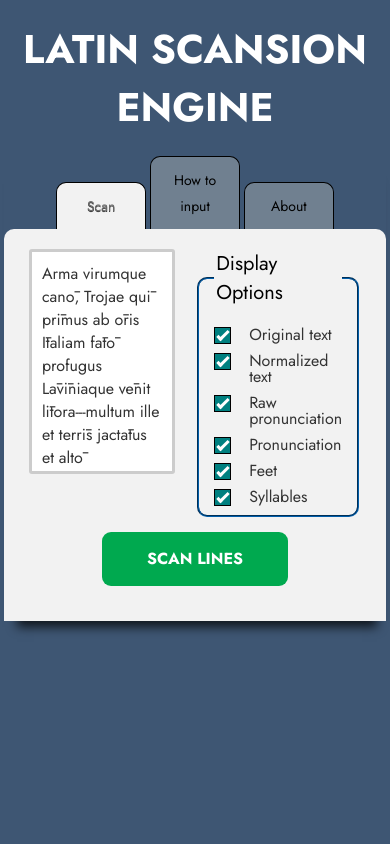
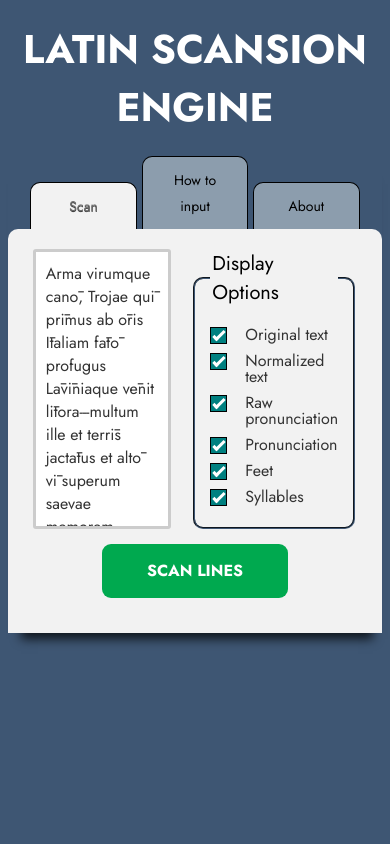
Before and after one commit to CUNY-CL/latin_scansion_webapp, a Flask app: page / in a window 390 px wide. Run offline with Flask 2, Linux system fonts and the light colour scheme; some libraries are stand-ins or nearby versions.

Commit message:
minor changes

```diff
--- a/app.py
+++ b/app.py
@@ -6,8 +6,6 @@ import unicodedata
 import flask
 import wtforms  # type: ignore
 import yaml
-
-from flask import json, render_template,request
 
 import latin_scansion
 import pynini
--- /dev/null
+++ b/static/script.min.js
@@ -0,0 +1 @@
+$(document).ready(function(){$(".tabs li").click(function(){!1===$(this).hasClass("selected")&&($(".tabs li").removeClass("selected"),$(this).addClass("selected"));var s=$(this).attr("id");$(".content").fadeOut("fast",function(){$("div .page").css("display","none"),$(".page#"+s).css("display","block"),$(".content").fadeIn("fast")})})});
--- a/static/style.css
+++ b/static/style.css
@@ -1,21 +1,24 @@
 @import url('https://fonts.googleapis.com/css2?family=Jost:wght@100;300;400;700&display=swap');
+
 body {
 	margin: 0;
 	padding: 0;
 	border: 0;
-	  background-color: #3e5673;
-    --blue-color: #005DAA;
+	--blue-color: #3e5673;
 	--black-color: #333333;
-    outline:none;
+	background-color: var(--blue-color);
+	outline: none;
 }
-*{
+
+* {
 	font-family: 'Jost', sans-serif;
 }
 
-.spacer{
+.spacer {
 	height: 15px;
 }
-h1{
+
+h1 {
 	text-align: center;
 	padding: 20px;
 	margin: 0;
@@ -23,13 +26,19 @@ h1{
 	font-size: 40px;
 	text-transform: uppercase;
 }
+
 p {
-  padding-left:15px;
 	font-size: 16px;
 	margin-top: 0px;
 }
-.page a{
+
+.page a {
 	color: teal;
+}
+
+.icon-text, .icon {
+	vertical-align: middle;
+	display: inline-block;
 }
 
 /* and form */
@@ -53,7 +62,7 @@ ul.tabs {
 
 ul.tabs li {
 	padding: 10px 15px;
-  background-color: slategray;
+	background-color: #8c9dad;
 	border: 1px solid black;
 	border-bottom: none;
 	display: inline-block;
@@ -67,7 +76,7 @@ ul.tabs li {
 	border-top-right-radius: 10px;
 }
 
-ul.tabs li a{
+ul.tabs li a {
 	text-decoration: none;
 	color: #F8F8FF;
 	font-size: 1.1em;
@@ -75,7 +84,7 @@ ul.tabs li a{
 }
 
 ul.tabs li.selected {
-  background-color:  #f2f2f2;
+	background-color: #f2f2f2;
 	border-bottom-color: transparent;
 	color: #696969;
 	text-shadow: 0 1px 0 rgba(0,0,0,.75);
@@ -89,6 +98,7 @@ ul.tabs li:hover {
 ul.tabs li.selected:hover {
 	background: #f2f2f2;
 }
+
 .page li {
 	text-align: left;
 }
@@ -97,8 +107,7 @@ ul.tabs li.selected:hover {
 	padding: 20px 25px;
 }
 
-
-.contentWrapper{
+.contentWrapper {
 	border-top-left-radius: 10px;
 	border-top-right-radius: 10px;
 	background-color: #f2f2f2;
@@ -111,18 +120,22 @@ ul.tabs li.selected:hover {
 	justify-content: center;
 	gap: 20px;
 }
-.checkbox-group{
+
+.checkbox-group {
 	flex: 0 1 20%;
-  border: 2px groove #005DAA;
+	border: 2px groove var(--blue-color);
 	border-radius: 10px;
 	padding: 20px 15px 0px 15px;
 }
-.textarea-group{
+
+.textarea-group {
 	flex: 0 1 60%;
 }
-legend{
+
+legend {
 	font-size: 20px;
 }
+
 form textarea {
 	width: 100%;
 	padding: 10px 10px 10px 10px;
@@ -134,9 +147,9 @@ form textarea {
 	resize: none;
 	font-size: 16px;
 }
-/** Checkbox
-**/
-.container {
+
+/** Checkbox **/
+.checkbox-item {
 	display: block;
 	position: relative;
 	padding-left: 35px;
@@ -147,7 +160,7 @@ form textarea {
 }
 
 /* Hide the browser's default checkbox */
-.container input {
+.checkbox-item input {
   position: absolute;
   opacity: 0;
   cursor: pointer;
@@ -166,12 +179,12 @@ form textarea {
 }
 
 /* On mouse-over, add a grey background color */
-.container:hover input ~ .checkmark {
+.checkbox-item:hover input ~ .checkmark {
   background-color: #ccc;
 }
 
 /* When the checkbox is checked, add a blue background */
-.container input:checked ~ .checkmark {
+.checkbox-item input:checked ~ .checkmark {
   background-color: teal;
 }
 
@@ -183,12 +196,12 @@ form textarea {
 }
 
 /* Show the checkmark when checked */
-.container input:checked ~ .checkmark:after {
+.checkbox-item input:checked ~ .checkmark:after {
   display: block;
 }
 
 /* Style the checkmark/indicator */
-.container .checkmark:after {
+.checkbox-item .checkmark:after {
   left: 5px;
   top: 0px;
   width: 3px;
@@ -199,7 +212,7 @@ form textarea {
   -ms-transform: rotate(45deg);
   transform: rotate(45deg);
 }
-.container{
+.checkbox-item{
   line-height: 16px;
 }
 
@@ -225,14 +238,17 @@ button:hover {
 }
 
 
-@media screen and (max-width: 540px) {
-   .tabbed-menu {
-   		width: 98%;
+@media screen and (max-width: 1050px) {
+    form textarea {
+      min-height:280px;
     }
-
+  }
+  @media screen and (max-width: 800px) {
     ul.tabs li {
              font-size: 14px;
-   		width: 15%;
+             width: 20%;
     }
-
+    .tabbed-menu {
+             width: 96%;
      }
+  }
--- a/templates/base.html
+++ b/templates/base.html
@@ -1,11 +1,11 @@
 <html>
 
 <head>
-    <meta http-equivalent="Content-Type" content="text/html; charset=utf-8"/>
-    <link rel="stylesheet" type="text/css" href={{ url_for('static', filename='style.css') }}/>
-    <script src= "https://cdnjs.cloudflare.com/ajax/libs/jquery/3.1.0/jquery.min.js"></script>
+	<meta http-equivalent="Content-Type" content="text/html; charset=utf-8" />
+	<link rel="stylesheet" type="text/css" href={{ url_for( 'static', filename='style.css' ) }}/>
 	<title>Latin scansion engine</title>
 </head>
+
 <body>
 	<h1><a href= "/" style="text-decoration: none; color: inherit;">Latin Scansion Engine</a></h1>
 	<div class="tabbed-menu">
@@ -18,20 +18,17 @@
 			<div class="content">
 				<div class="page" id="tab1" style="display:block;">{% block page1 %}{% endblock %}</div>
 				<div class="page" id="tab2" style="display:none;">
-    <p>The input to the web app is assumed to follow the style used by Clyde Pharr's well-known <a href="https://www.worldcat.org/title/virgils-aeneid-books-i-vi/oclc/863589166" ><i>Aeneid</i> reader</a>. To wit:</p>
+					<p>The input to the web app is assumed to follow the style used by Clyde Pharr's well-known <a href="https://www.worldcat.org/title/virgils-aeneid-books-i-vi/oclc/863589166"><i>Aeneid</i> reader</a>. To wit:</p>
 					<ul>
 						<li>Capital letters, periods, question marks, commas, parentheses, and square brackets are permitted but ignored.</li>
 						<li>The glides must be indicated by <i>v</i> and <i>j</i>, respectively. (Note that Pharr does not use a geminate for intervocalic <i>j</i>.)
 							<li>(Unicode) macrons must be used to indicate long monophthongs.</li>
 					</ul>
 					<p> It is our intention to eventually support other input formats (i.e., without explicit glides, without macrons) if possible.</p>
-
 				</div>
-
 				<div class="page" id="tab3" style="display:none;">
 					<p>This web app uses a series of grammars implemented as weighted <a href="https://en.wikipedia.org/wiki/Finite-state_machine">finite-state automata</a> to recover the scansion, and implied phonetic transcription, of Latin <a href="https://en.wikipedia.org/wiki/Dactylic_hexameter">dactylic hexameter</a> poetry. <a href="https://en.wikipedia.org/wiki/Virgil">Virgil</a>'s <i><a href="https://en.wikipedia.org/wiki/Aeneid">Aeneid</a></i> was used to develop this tool, though it should work for other Latin authors and poems that use this meter.</p>
-<p>The grammars themselves were created using <a href="https://thrax.opengrm.org/">Thrax</a>, a domain-specific language (and associated compiler) for developing finite-state grammars. Our own <tt><a href="https://github.com/CUNY-CL/latin_scansion">latin_scansion</a></tt> library
-acts as a backend. It applies the Thrax grammars to the input using <a href=https://pynini.opengrm.org>Pynini</a>, a Python extension library for finite-state grammar development, and outputs a custom <a href="https://developers.google.com/protocol-buffers/">protocol buffer</a> containing the scan and phonetic transcription. The <a href="https://flask.palletsprojects.com/">Flask</a> web framework and the <a href="https://jinja.palletsprojects.com/">Jinja</a> template engine are then used to render the scansion/transcription protocol buffer. The site itself is served by the <a href="https://gunicorn.org/">Gunicorn</a> web server.</p>
+					<p>The grammars themselves were created using <a href="https://thrax.opengrm.org/">Thrax</a>, a domain-specific language (and associated compiler) for developing finite-state grammars. Our own <tt><a href="https://github.com/CUNY-CL/latin_scansion">latin_scansion</a></tt> library acts as a backend. It applies the Thrax grammars to the input using <a href=https://pynini.opengrm.org>Pynini</a>, a Python extension library for finite-state grammar development, and outputs a custom <a href="https://developers.google.com/protocol-buffers/">protocol buffer</a> containing the scan and phonetic transcription. The <a href="https://flask.palletsprojects.com/">Flask</a> web framework and the <a href="https://jinja.palletsprojects.com/">Jinja</a> template engine are then used to render the scansion/transcription protocol buffer. The site itself is served by the <a href="https://gunicorn.org/">Gunicorn</a> web server.</p>
 					<p>The finite-state grammars process the input strings in the following order:
 						<ol>
 							<li><tt><a href="https://github.com/CUNY-CL/latin_scansion/blob/master/grammars/normalize.grm">normalize.grm</a></tt> removes punctuation and case-folds.</li>
@@ -44,12 +41,13 @@ acts as a backend. It applies the Thrax grammars to the input using <a href=http
 						</ol>
 						<p>To obtain the final scan and narrow phonetic transcription, these grammars are applied in the order they are listed in above, at each step creating a weighted lattice of possible analyses. The best analysis consistent with the rules of Latin meter are obtained by computing the shortest path of the final lattice, and intermediate analyses (of feet, weight, syllable structure, etc.) are recovered by further composition with that shortest path.</p>
 						<p>In the case these later composition steps fail, the line is coded as defective and intermediate analyses depending on the constraints of hexameter are not available. In practice defective lines may represent a deliberate poetic effect used at the ends of stanzas ("books"), rare effects of poetic license not currently modeled&mdash;systole, diastole, and hypermeter&mdash;or simply incomplete lines.</p>
-<p>This app was developed by <a href="mailto: jillianchang15@gmail.com"   target="_blank">Jillian Chang</a> and <a href="mailto: kgorman@gc.cuny.edu">Kyle Gorman</a> of the <a href="https://www.gc.cuny.edu/page-elements/academics-research-centers-initiatives/doctoral-programs/linguistics">Program in Linguistics</a> at the <a href="https://www.gc.cuny.edu/Home">Graduate Center, City University of New York</a>.</p>
+						<p>This app was developed by <a href="mailto: jillianchang15@gmail.com" target="_blank">Jillian Chang</a> and <a href="mailto: kgorman@gc.cuny.edu">Kyle Gorman</a> of the <a href="https://www.gc.cuny.edu/page-elements/academics-research-centers-initiatives/doctoral-programs/linguistics">Program in Linguistics</a> at the <a href="https://www.gc.cuny.edu/Home">Graduate Center, City University of New York</a>.</p>
 				</div>
 			</div>
 		</div>
 	</div>
+  <script src="https://cdnjs.cloudflare.com/ajax/libs/jquery/3.1.0/jquery.min.js"></script>
 	<script src="{{ url_for('static', filename='script.js')}}"></script>
-    {% block jsrefresh %} {% endblock %}
 </body>
+
 </html>
--- a/templates/index.html
+++ b/templates/index.html
@@ -1,36 +1,36 @@
-{% extends "/base.html" %}
+{% extends "base.html" %}
 
 {% block page1 %}
     <form id = "form" action="/result.html" method="post">
       <div class="form-container">
         <div class="textarea-group">
             <label for="string"/>
-          <textarea placeholder="Type or paste" name="string" id="fancy-textarea">{{ config.example_text }}</textarea>
+          <textarea placeholder="Type or paste" name="string">{{ config.example_text }}</textarea>
         </div>
 
         <fieldset class="checkbox-group">
           <legend>Display Options</legend>
-          <label for = "show_text" class="container">Original text
+          <label for="show_text" class="checkbox-item">Original text
             <input name="show_text" id="show_text" value="true" type="checkbox" checked="checked">
             <span class="checkmark"></span>
           </label>
-          <label for = "show_norm" class="container">Normalized text
+          <label for="show_norm" class="checkbox-item">Normalized text
             <input name="show_norm" id="show_norm" value="true" type="checkbox" checked="checked">
             <span class="checkmark"></span>
           </label>
-          <label for = "show_raw_pron" class="container">Raw pronunciation
+          <label for="show_raw_pron" class="checkbox-item">Raw pronunciation
             <input name="show_raw_pron" id="show_raw_pron" value="true" type="checkbox" checked="checked">
             <span class="checkmark"></span>
           </label>
-          <label for = "show_var_pron" class="container">Pronunciation
+          <label for="show_var_pron" class="checkbox-item">Pronunciation
             <input name="show_var_pron" id="show_var_pron" value="true" type="checkbox" checked="checked">
             <span class="checkmark"></span>
           </label>
-          <label for = "show_feet" class="container">Feet
+          <label for="show_feet" class="checkbox-item">Feet
             <input name="show_feet" id="show_feet" value="true" type="checkbox" checked="checked">
             <span class="checkmark"></span>
           </label>
-          <label for = "show_syllables" class="container">Syllables
+          <label for="show_syllables" class="checkbox-item">Syllables
             <input name="show_syllables" id="show_syllables" value="true" type="checkbox" checked="checked">
             <span class="checkmark"></span>
           </label>
```
Also changed, not shown: static/script.js (+0 -15 lines), templates/result.html (+12 -2 lines), static/style.min.css (added). Lines whose indentation alone changed are shown as unchanged.
